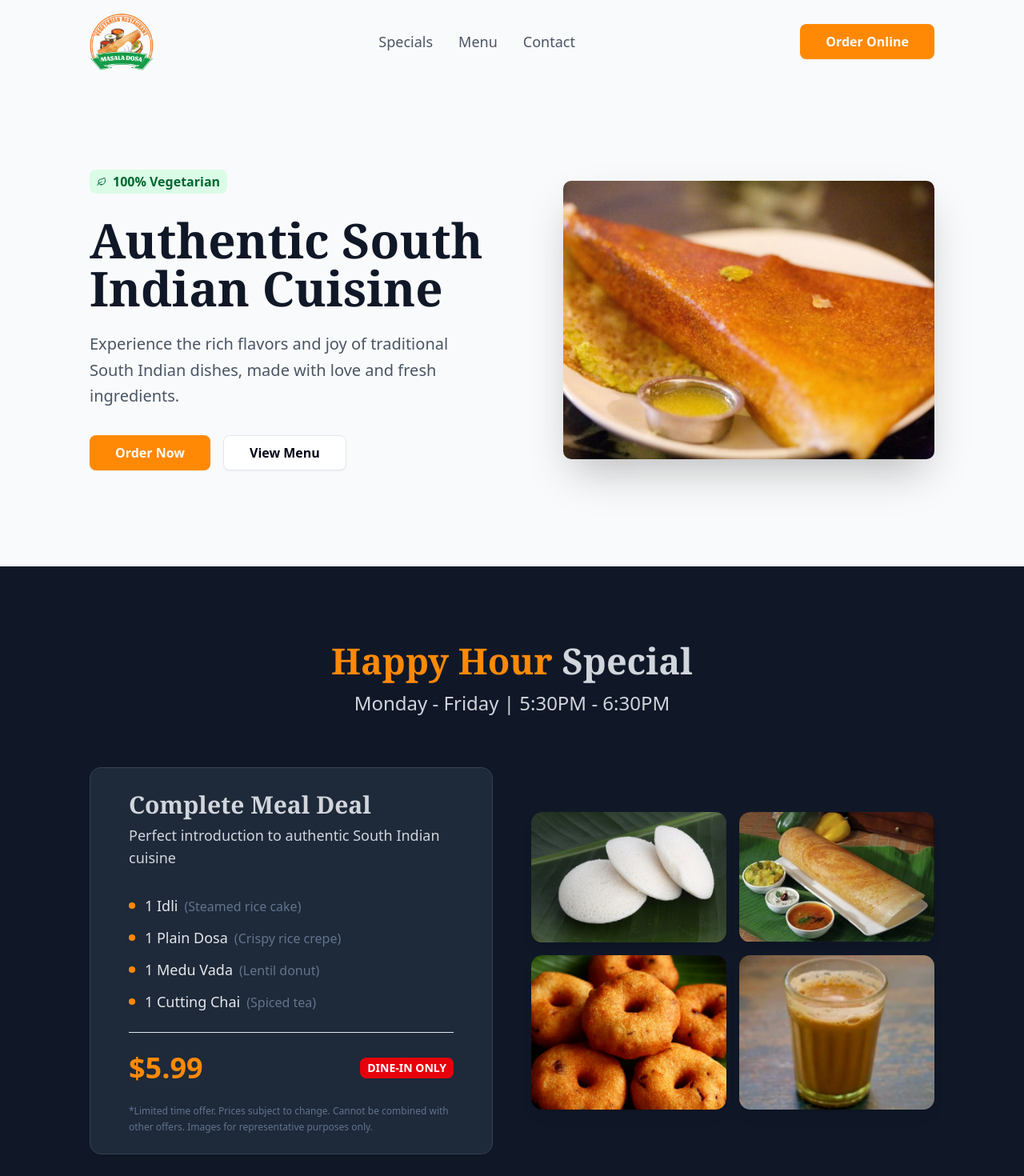
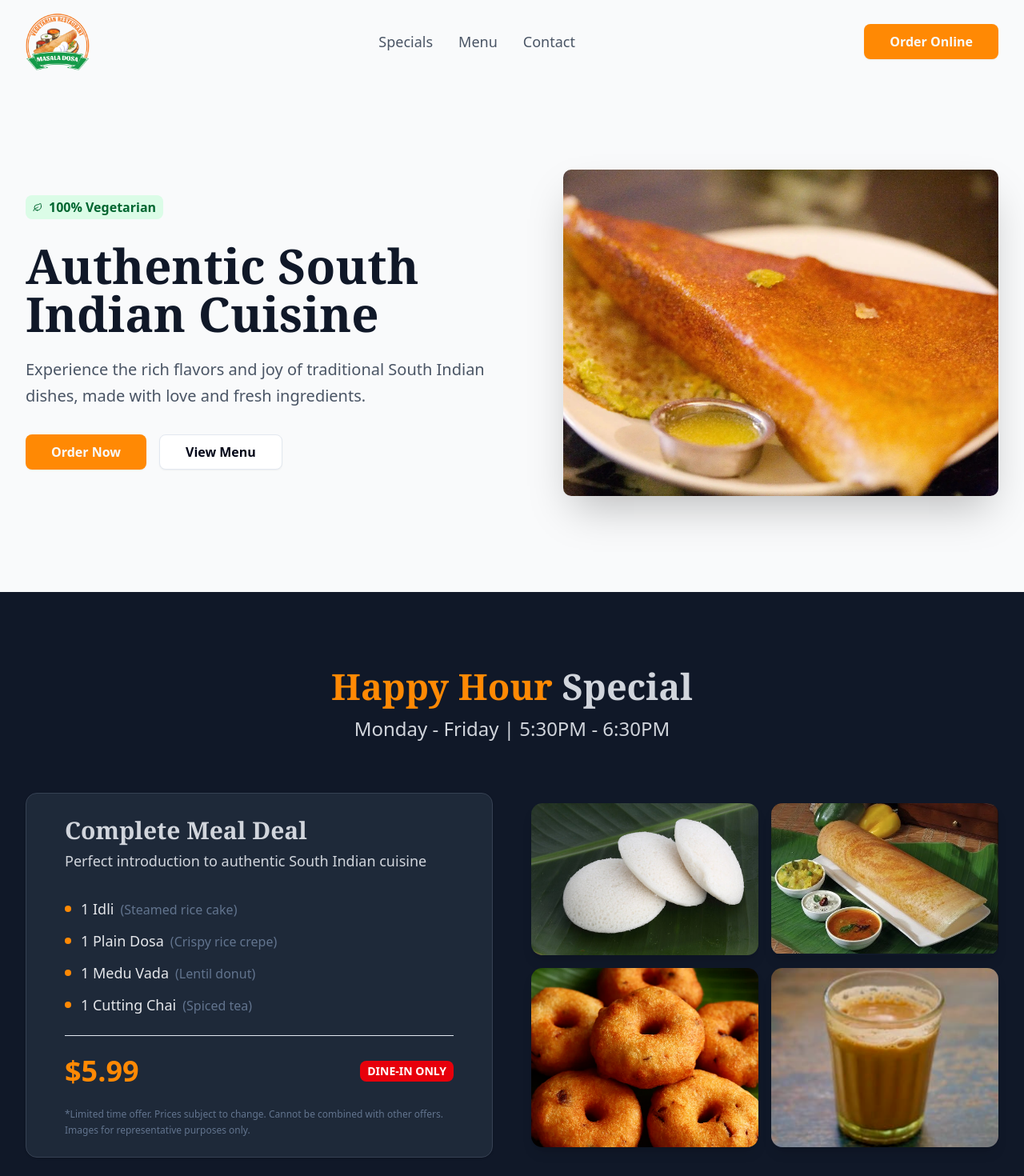
Before and after one commit to himanimanjunath/masala-dosa-website, a Next.js app: page / in a window 1280 px wide. Shown: the top 1470 px of the page at 80% size. Built offline with nearby package versions, Linux system fonts and the light colour scheme.

Commit message:
debugging

```diff
--- a/src/app/layout.tsx
+++ b/src/app/layout.tsx
@@ -26,7 +26,7 @@ const lato = Lato({            // Add Lato font setup here
 });
 
 export const metadata: Metadata = {
-  title: "MASALA DOSA - Vegetarian Restaurant",
+  title: "Masala Dosa - Vegetarian Restaurant",
   description: "Authentic South Indian Cuisine",
 };
 
--- a/src/app/page.tsx
+++ b/src/app/page.tsx
@@ -15,7 +15,7 @@ export default function Home() {
       {/*Header*/}
 
       <header className="bg-gray-50 shadow-sm">
-        <div className="max-w-[70rem] pt-3 mx-auto px-4 sm:px-6 lg:px-8">
+        <div className="max-w-[80rem] pt-3 mx-auto px-4 sm:px-6 lg:px-8">
           <div className="flex justify-between items-center h-20">
             <div className="flex items-center space-x-2">
               <img src="logo.png" width={80} height={0} alt='logo'></img>
@@ -39,7 +39,7 @@ export default function Home() {
       {/*Hero bg-gradient-to-r from-orange-50 to-green-50*/}
       <section>
       <div className="relative bg-gray-50 py-30">
-        <div className="max-w-[70rem] mx-auto px-4 sm:px-6 lg:px-8">
+        <div className="max-w-[80rem] mx-auto px-4 sm:px-6 lg:px-8">
           <div className="grid grid-cols-1 lg:grid-cols-2 gap-12 items-center text-center lg:text-left">
 
             {/* Text Section */}
@@ -82,7 +82,7 @@ export default function Home() {
 
       {/* Happy Hour Special */}
       <section id="specials" className="py-21 bg-gray-900 text-white">
-        <div className="max-w-[70rem] mx-auto px-4 sm:px-6 lg:px-8">
+        <div className="max-w-[80rem] mx-auto px-4 sm:px-6 lg:px-8">
           <div className="text-center mb-16">
             <h2 className="font-serif text-[45px] font-bold text-foreground mb-1">
              <span className="text-orange-400">Happy Hour</span> <span className="text-gray-300">Special</span>
@@ -157,7 +157,7 @@ export default function Home() {
 
       {/*Benne Dosa Happy Hour Promo*/}
       <section className="py-21 bg-gradient-to-r from-yellow-50 to-orange-50">
-        <div className="max-w-[87rem] mx-auto px-4 sm:px-6 lg:px-8">
+        <div className="max-w-[80rem] mx-auto px-4 sm:px-6 lg:px-8">
           <div className="text-center mb-16">
             <h2 className="font-serif text-[45px] font-bold text-gray-900 mb-1">
               <span className="text-yellow-600">Benne Dosa</span> Happy Hour
--- a/src/components/footer.tsx
+++ b/src/components/footer.tsx
@@ -5,7 +5,7 @@ export function Footer() {
 
   return (
     <footer className="bg-primary text-primary-foreground py-12">
-      <div className="max-w-[87rem] container mx-auto px-4">
+      <div className="max-w-[80rem] container mx-auto px-4">
         <div className="grid md:grid-cols-3 gap-5">
           {/* Brand */}
           <div className="space-y-4">
--- a/src/components/location-contact.tsx
+++ b/src/components/location-contact.tsx
@@ -7,7 +7,7 @@ import Image from "next/image"
 export function LocationContact() {
   return (
     <section id="contact" className="py-20 bg-muted">
-      <div className="max-w-[87rem] container mx-auto px-4">
+      <div className="max-w-[80rem] container mx-auto px-4">
         <div className="text-center mb-16">
           <h2 className="font-serif font-bold text-4xl text-foreground mb-4">Visit Us</h2>
           <p className="text-lg text-gray-600">
--- a/src/components/menu-section.tsx
+++ b/src/components/menu-section.tsx
@@ -136,7 +136,7 @@ const menuCategories = [
 export function MenuSection() {
   return (
     <section id="menu" className="py-20 bg-gray-50">
-      <div className="max-w-[87rem] container mx-auto px-4">
+      <div className="max-w-[80rem] container mx-auto px-4">
         <div className="text-center mb-16">
           <h2 className="font-serif font-bold text-4xl text-foreground mb-4">Our Menu</h2>
           <p className="text-lg text-gray-600 max-w-2xl mx-auto">
```
